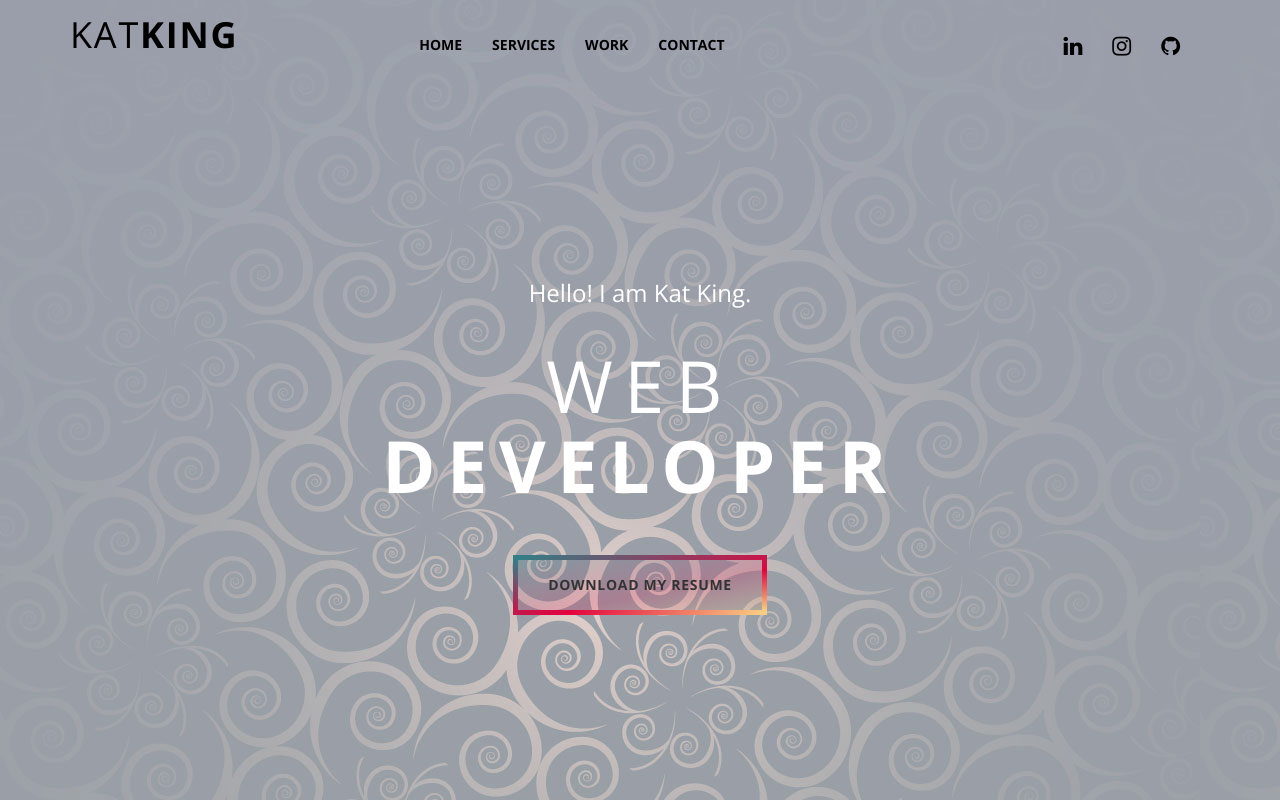
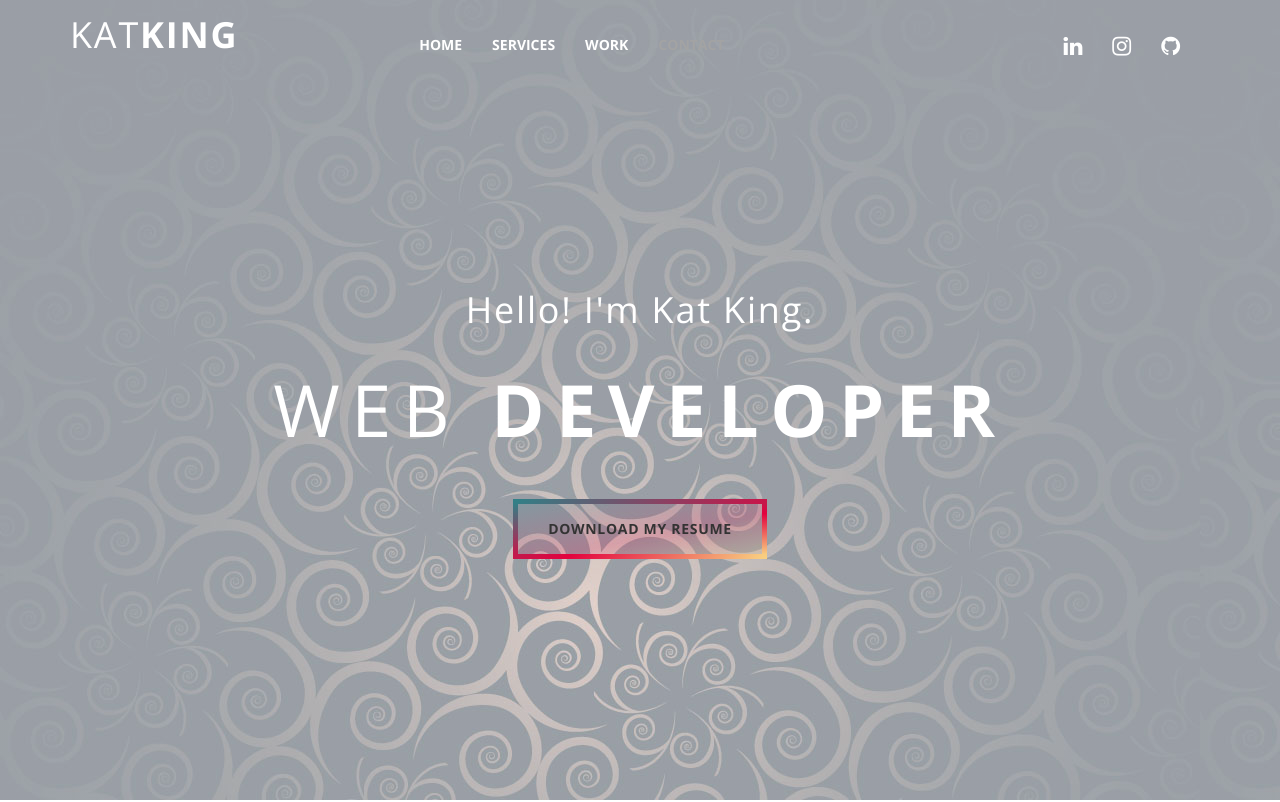
Before and after one commit to KatKing/portfolio, a plain HTML site: page index.html in a window 1280 px wide. Shown: the top 802 px of the page. Drawn offline with nearby package versions, Linux system fonts and the light colour scheme; some packages are replaced by stand-ins of ours.

Commit message:
updated stylesheet and header

```diff
--- a/css/main.css
+++ b/css/main.css
@@ -72,7 +72,7 @@ p {
 }
 
 .katKing {
-    color: #000;
+    color: #fff;
     text-transform: uppercase;
     padding: 0;
     margin-top: 0;
@@ -233,10 +233,10 @@ Navigation Style
   background: transparent;
   margin-bottom: 0;
   border: none;
-  color: black;
+  color: #fff;
 }
 .navbar-default a {
-  color: #000!important;
+  color: #9B9FAC;
 }
 .navbar-default .navbar-header {
   width: 28%;
@@ -273,11 +273,11 @@ Navigation Style
 .navbar-default .navbar-nav > .active > a:focus,
 .navbar-default .navbar-nav > .active > a:hover {
   background: transparent;
-  color: #24242a;
+  color: #a3a3a3;
 }
 
 .top-nav-collapse {
- background: #fff;
+ background: #24242A;
 
 }
 .top-nav-collapse .navbar-brand {
@@ -294,11 +294,14 @@ Navigation Style
     /* ==========================================================================
 Sliders Style
 ========================================================================== */
+
 #owl-hero {
   overflow: hidden;
 
 }
+
 .caption h4 {color: #fff;}
+.caption h2 {color: #fff;}
 #owl-hero .item {
   -moz-background-size: cover;
   -o-background-size: cover;
@@ -411,7 +414,7 @@ Welcome Style
 Services Style
 ========================================================================== */
 #services {
-  background: #24242a;
+  background: #9A9EAB;
   padding: 60px 0;
   text-align: center;
 }
--- a/index.html
+++ b/index.html
@@ -73,11 +73,11 @@
             </div>
         </nav>
         <div id="owl-hero" class="owl-carousel owl-theme">
-            <div class="item" style="background: linear-gradient(rgba(0, 0, 100, 0.1), rgba(0, 0, 50, 0.1)), url(img/sliders/floral1.jpg)">
+            <div class="item" style="background: linear-gradient(rgba(0, 0, 50, 0.1), rgba(0, 0, 50, 0.1)), url(img/sliders/floral1.jpg);">
 
                 <div class="caption">
-                    <h4>Hello! I am Kat King.</h4>
-                    <h1>Web<br> <span> Developer</span></h1>
+                    <h2>Hello! I'm Kat King.</h2>
+                    <h1>Web<span> Developer</span></h1>
                     <a target="_blank" class="btn gradient-button" href="resume.pdf">Download My Resume</a><!--<a class="btn btn-light" href="#">PDF/Print</a>-->
                 </div>
             </div>
```
